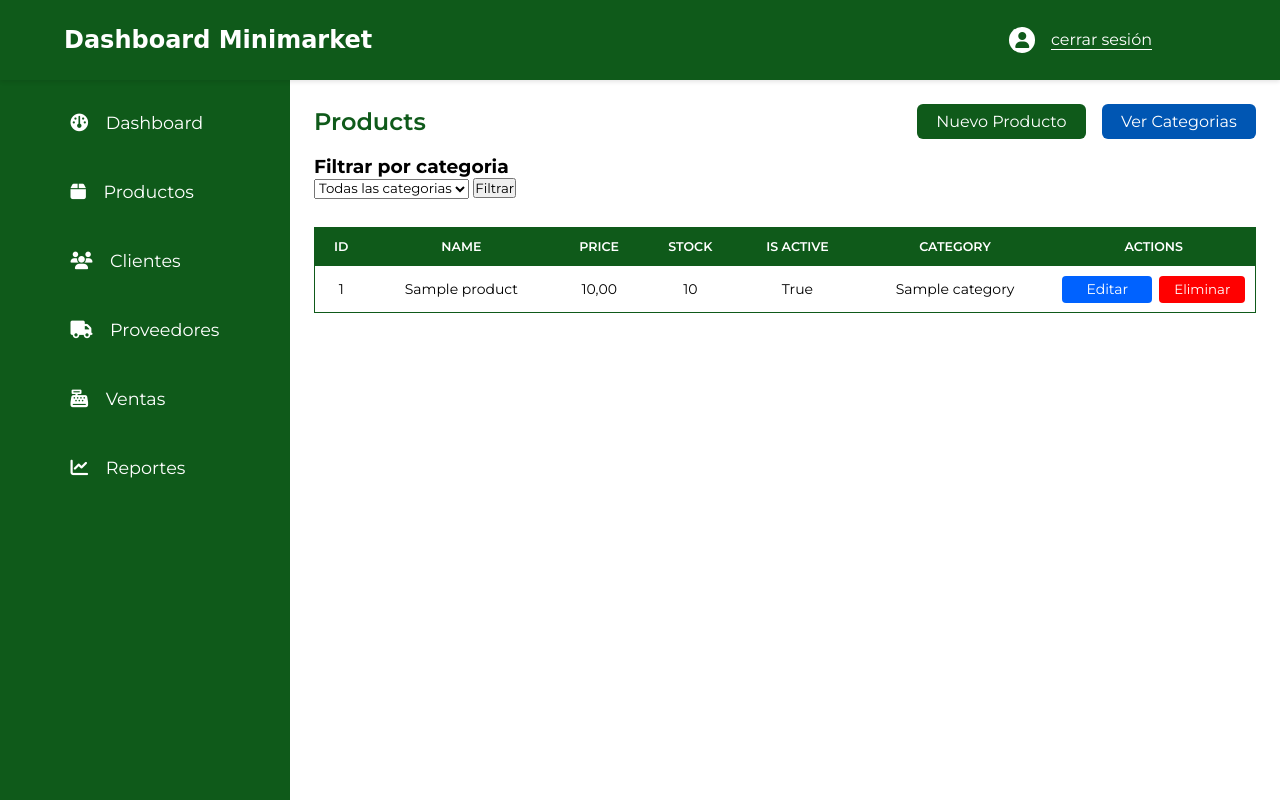
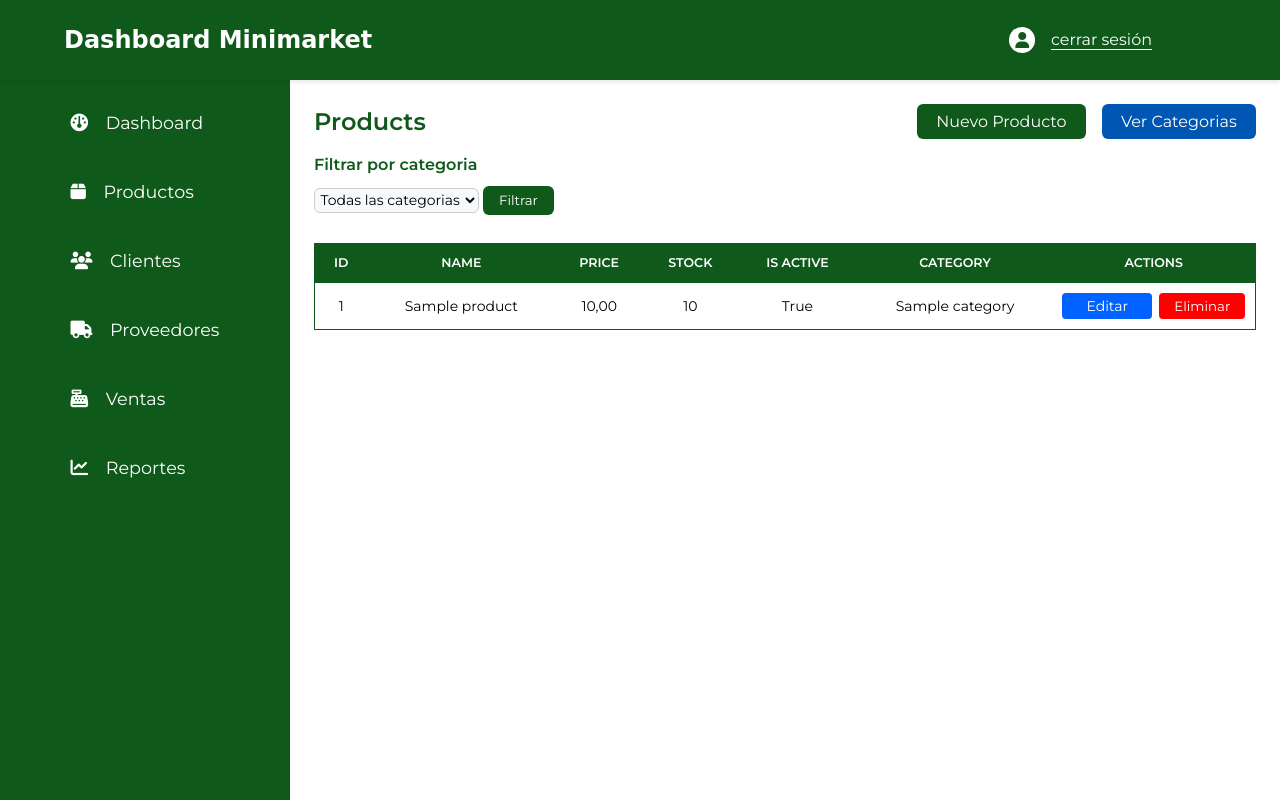
Before and after one commit to AndresDev-20/Minimarket_FullStack_Django, a Django app: page /products/ in a window 1280 px wide. Run offline with Django 5.2, Linux system fonts and the light colour scheme; tables that the repository leaves empty hold one stand-in row (values such as "Sample post").

Commit message:
First commit

```diff
--- a/apps/customers/urls.py
+++ b/apps/customers/urls.py
@@ -3,4 +3,5 @@
 
 urlpatterns = [
     path('', views.customer, name='customer'),
+   # path('/create', views.Customer_create, name='create_customer'),
 ]
--- a/apps/customers/views.py
+++ b/apps/customers/views.py
@@ -5,3 +5,5 @@
 def customer(request):
     customers = Customer.objects.all()
     return render(request, 'customers.html', {'customers': customers})
+
+#def Customer_create(request):
--- a/apps/products/templates/product/products.html
+++ b/apps/products/templates/product/products.html
@@ -13,9 +13,10 @@
   </div>
 
   <div>
-    <h3>Filtrar por categoria</h3>
-    <form method="GET" action="{% url 'product_filter' %}">
-      <select name="category">
+    <h3 class="Products__filter-title">Filtrar por categoria</h3>
+    <form method="GET" action="{% url 'product_filter' %}" class="Products__filter-form">
+      {% csrf_token %}
+      <select name="category" class="Products__filter" >
         <option value="">Todas las categorias</option>
         {% for category in list_categories %}
         <option value="{{ category.id }}">{{ category.name }}</option>
--- a/apps/products/urls.py
+++ b/apps/products/urls.py
@@ -6,7 +6,6 @@
 urlpatterns = [
     # Productos
     path('', views.product_list, name='products'),
-    # filtrado por categoria
     path('filter/', views.product_filter, name='product_filter'),
     path('create/', views.product_create, name='product_create'),
     path('edit/<int:product_id>/', views.product_edit, name='product_edit'),
--- a/static/css/style.css
+++ b/static/css/style.css
@@ -272,6 +272,39 @@
 .Products__actions {
   display: flex;
   gap: 1em;
+}
+
+.Products__filter-title {
+  font-size: 1em;
+  font-weight: 600;
+  color: var(--primary-color);
+  align-self: center;
+}
+
+.Products__filter {
+  padding: 0.1em;
+  border-radius: 6px;
+  border: 1px solid var(--border-color);
+  background-color: #f7fafc;
+  font-size: 14px;
+  transition: all 0.3s ease;
+  margin-top: 1em;
+}
+
+.Products__filter:focus {
+  border-color: #2c7a7b;
+  outline: none;
+  box-shadow: 0 0 6px rgba(44, 122, 123, 0.4);
+}
+
+.Button__filter {
+  background-color: var(--primary-color);
+  color: var(--text-color);
+  border: none;
+  padding: 0.5em 1.2em;
+  border-radius: 6px;
+  cursor: pointer;
+  transition: background 0.2s ease-in-out;
 }
 
 /* Tablas */
```
